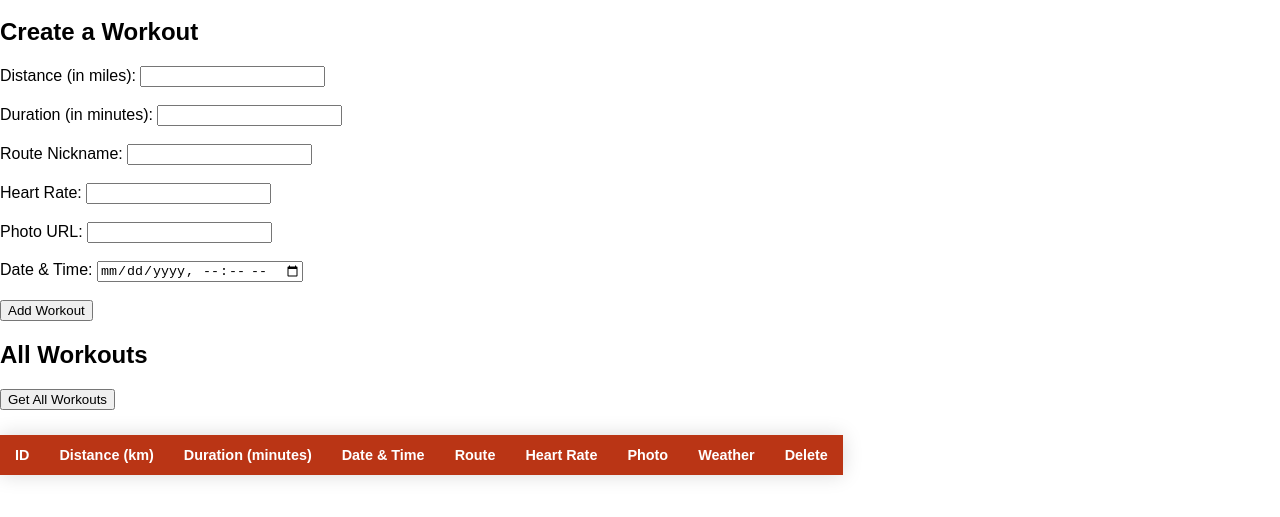
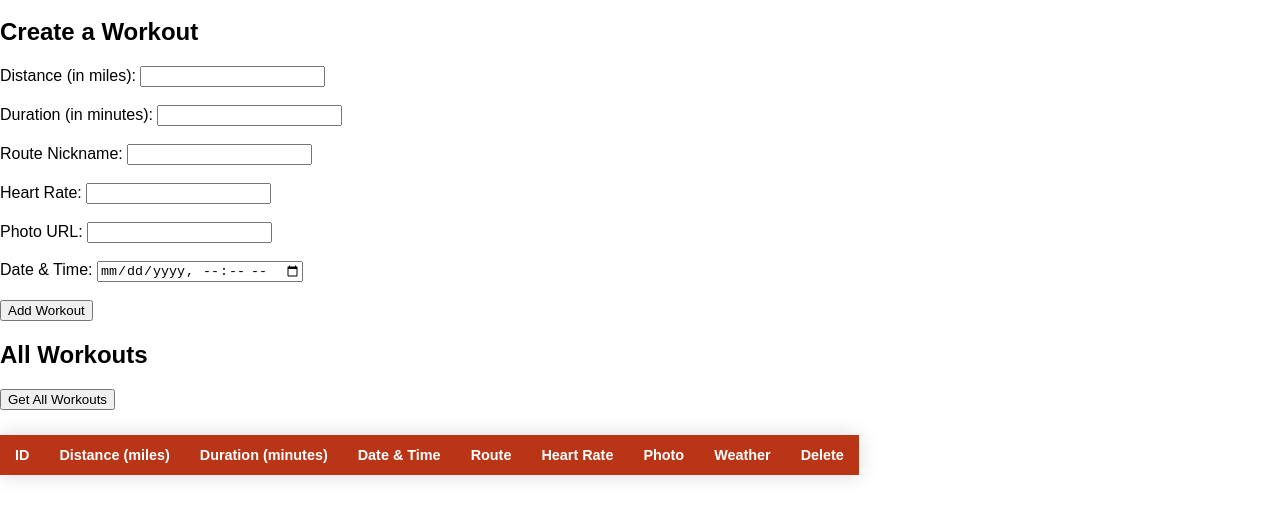
Before and after one commit to upasanal/workoutTracker, a plain HTML site: page static/index.html in a window 1280 px wide. Shown: the part 69-586 px from the top of the page. Drawn offline with Linux system fonts and the light colour scheme.

Commit message:
final pushes

```diff
--- a/static/index.html
+++ b/static/index.html
@@ -33,7 +33,7 @@
     <thead>
       <tr>
         <th>ID</th>
-        <th>Distance (km)</th>
+        <th>Distance (miles)</th>
         <th>Duration (minutes)</th>
         <th>Date & Time</th>
         <th>Route</th>
```
